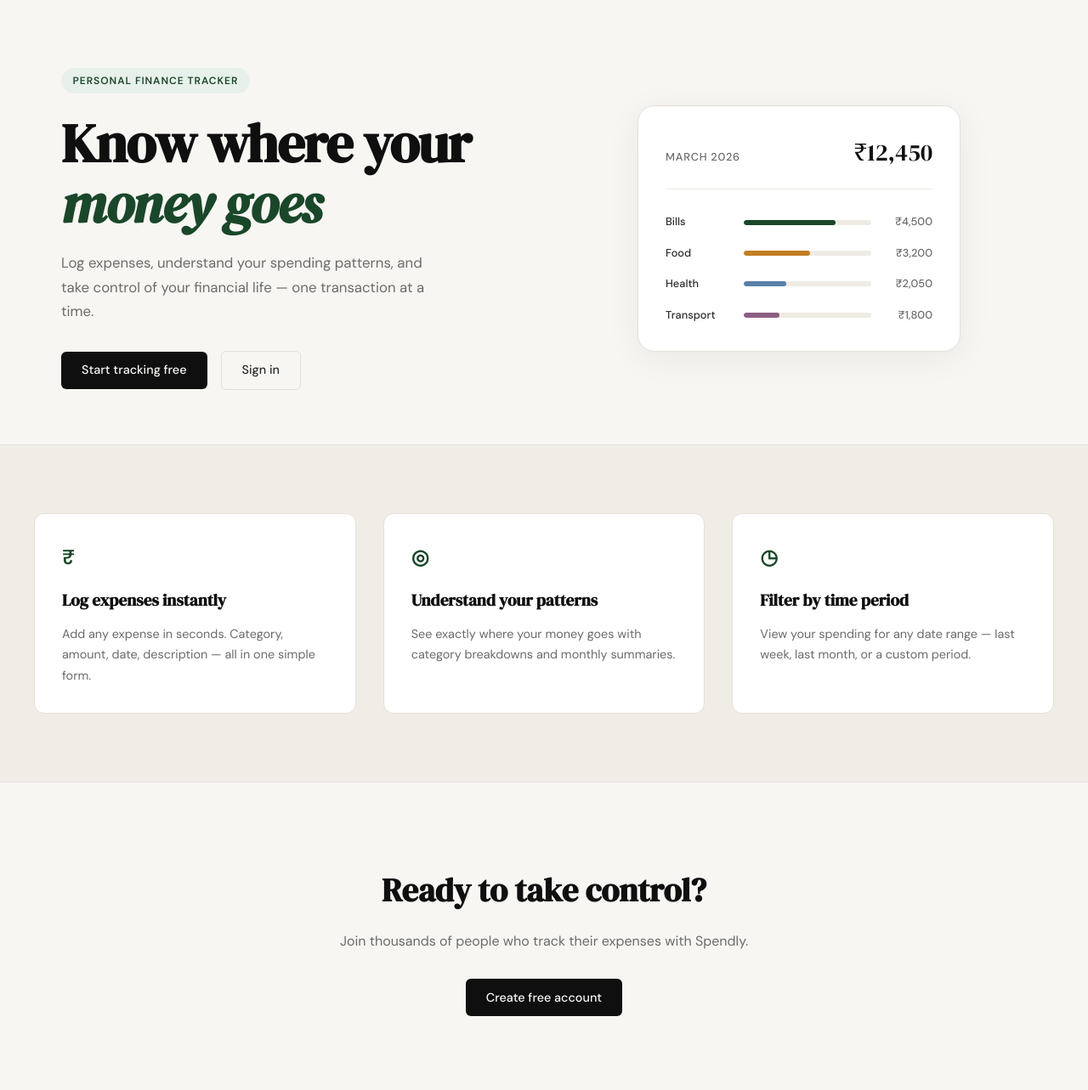
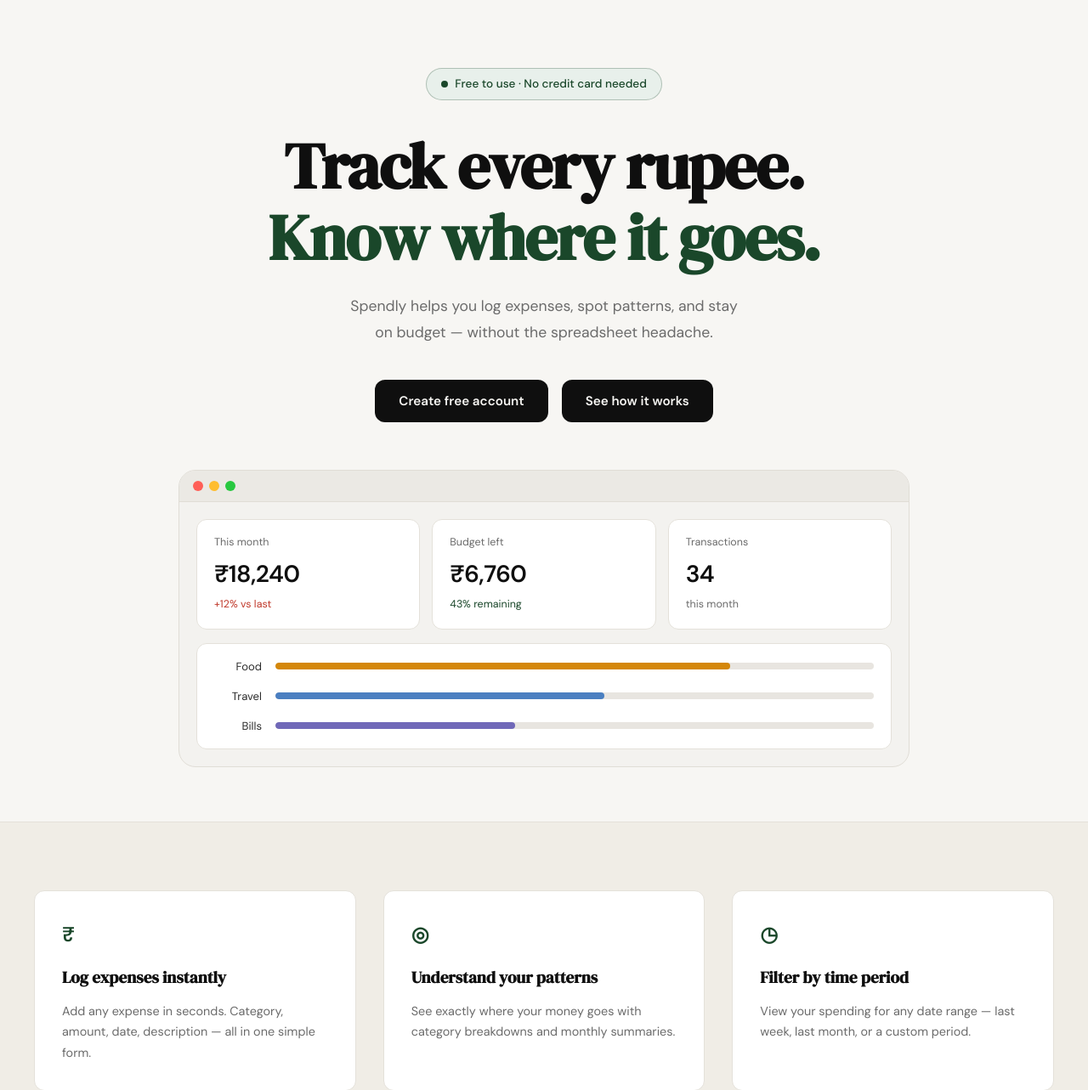
Before and after one commit to ShravanNaik/spendly, a Flask app: page / in a window 1280 px wide. Shown: the part 61-1344 px from the top of the page at 85% size. Run offline with Flask 3, Linux system fonts and the light colour scheme.

Commit message:
landing: redesign hero section with centered layout and dashboard mock

```diff
--- /dev/null
+++ b/static/css/landing.css
@@ -0,0 +1,204 @@
+/* ------------------------------------------------------------------ */
+/* Landing page — hero                                                 */
+/* ------------------------------------------------------------------ */
+
+.lp-hero {
+    padding: 5rem 2rem 4rem;
+    text-align: center;
+}
+
+.lp-hero-inner {
+    max-width: 860px;
+    margin: 0 auto;
+}
+
+/* Badge */
+.lp-badge {
+    display: inline-flex;
+    align-items: center;
+    gap: 0.5rem;
+    background: var(--accent-light);
+    border: 1px solid rgba(26, 71, 42, 0.28);
+    border-radius: 999px;
+    padding: 0.45rem 1.1rem;
+    font-size: 0.85rem;
+    font-weight: 500;
+    color: var(--accent);
+    margin-bottom: 2.25rem;
+}
+
+.lp-badge-dot {
+    width: 8px;
+    height: 8px;
+    border-radius: 50%;
+    background: var(--accent);
+    flex-shrink: 0;
+}
+
+/* Title */
+.lp-title {
+    font-family: var(--font-display);
+    font-size: clamp(3rem, 6vw, 4.75rem);
+    line-height: 1.1;
+    letter-spacing: -0.02em;
+    color: var(--ink);
+    margin-bottom: 1.5rem;
+}
+
+.lp-title-accent {
+    color: var(--accent);
+    display: block;
+}
+
+/* Subtitle */
+.lp-subtitle {
+    font-size: 1.1rem;
+    color: var(--ink-muted);
+    line-height: 1.75;
+    max-width: 580px;
+    margin: 0 auto 2.5rem;
+}
+
+/* Buttons */
+.lp-actions {
+    display: flex;
+    justify-content: center;
+    gap: 1rem;
+    margin-bottom: 3.5rem;
+}
+
+.lp-btn {
+    display: inline-block;
+    background: var(--ink);
+    color: var(--paper);
+    padding: 0.8rem 1.75rem;
+    border-radius: var(--radius-md);
+    font-size: 0.95rem;
+    font-weight: 600;
+    text-decoration: none;
+    transition: background 0.2s;
+}
+
+.lp-btn:hover { background: var(--accent); }
+
+/* Dashboard mock */
+.lp-dashboard {
+    background: #f3f2ef;
+    border: 1px solid #e0ddd6;
+    border-radius: var(--radius-lg);
+    overflow: hidden;
+    text-align: left;
+}
+
+.lp-titlebar {
+    display: flex;
+    align-items: center;
+    gap: 0.45rem;
+    padding: 0.75rem 1rem;
+    background: #ebe9e4;
+    border-bottom: 1px solid #e0ddd6;
+}
+
+.lp-dot {
+    width: 12px;
+    height: 12px;
+    border-radius: 50%;
+}
+
+.lp-dot-red    { background: #ff5f57; }
+.lp-dot-yellow { background: #ffbd2e; }
+.lp-dot-green  { background: #28c840; }
+
+.lp-dash-body {
+    padding: 1.25rem;
+    display: flex;
+    flex-direction: column;
+    gap: 1rem;
+}
+
+/* Stat cards */
+.lp-stats {
+    display: grid;
+    grid-template-columns: repeat(3, 1fr);
+    gap: 0.875rem;
+}
+
+.lp-stat-card {
+    background: #ffffff;
+    border: 1px solid #e4e1da;
+    border-radius: var(--radius-md);
+    padding: 1.1rem 1.25rem;
+}
+
+.lp-stat-label {
+    font-size: 0.78rem;
+    color: var(--ink-muted);
+    margin-bottom: 0.3rem;
+}
+
+.lp-stat-value {
+    font-size: 1.75rem;
+    font-weight: 700;
+    color: var(--ink);
+    letter-spacing: -0.02em;
+    margin-bottom: 0.2rem;
+}
+
+.lp-stat-sub {
+    font-size: 0.78rem;
+    color: var(--ink-muted);
+}
+
+.lp-sub-danger  { color: var(--danger); }
+.lp-sub-success { color: var(--accent); }
+
+/* Category bars */
+.lp-bars {
+    background: #ffffff;
+    border: 1px solid #e4e1da;
+    border-radius: var(--radius-md);
+    padding: 1rem 1.25rem;
+    display: flex;
+    flex-direction: column;
+    gap: 0.875rem;
+}
+
+.lp-bar-row {
+    display: grid;
+    grid-template-columns: 56px 1fr;
+    align-items: center;
+    gap: 1rem;
+}
+
+.lp-bar-label {
+    font-size: 0.82rem;
+    color: var(--ink-soft);
+    text-align: right;
+}
+
+.lp-bar-track {
+    height: 8px;
+    background: #e8e5e0;
+    border-radius: 999px;
+    overflow: hidden;
+}
+
+.lp-bar-fill {
+    height: 100%;
+    border-radius: 999px;
+}
+
+.lp-bar-amber  { background: #d4870a; }
+.lp-bar-blue   { background: #4a7fc1; }
+.lp-bar-indigo { background: #7068b8; }
+
+/* Responsive */
+@media (max-width: 700px) {
+    .lp-stats { grid-template-columns: 1fr; }
+    .lp-subtitle br { display: none; }
+}
+
+@media (max-width: 480px) {
+    .lp-actions { flex-direction: column; align-items: center; }
+    .lp-btn { width: 100%; text-align: center; }
+}
--- a/templates/landing.html
+++ b/templates/landing.html
@@ -2,62 +2,82 @@
 
 {% block title %}Spendly — Track Every Rupee{% endblock %}
 
+{% block head %}
+<link rel="stylesheet" href="{{ url_for('static', filename='css/landing.css') }}">
+{% endblock %}
+
 {% block content %}
 
-<section class="hero">
-    <div class="hero-inner">
-        <div class="hero-badge">Personal Finance Tracker</div>
-        <h1 class="hero-title">
-            Know where your<br>
-            <em>money goes</em>
+<section class="lp-hero">
+    <div class="lp-hero-inner">
+
+        <div class="lp-badge">
+            <span class="lp-badge-dot"></span>
+            Free to use · No credit card needed
+        </div>
+
+        <h1 class="lp-title">
+            Track every rupee.<br>
+            <span class="lp-title-accent">Know where it goes.</span>
         </h1>
-        <p class="hero-subtitle">
-            Log expenses, understand your spending patterns,
-            and take control of your financial life —
-            one transaction at a time.
+
+        <p class="lp-subtitle">
+            Spendly helps you log expenses, spot patterns, and stay<br>
+            on budget — without the spreadsheet headache.
         </p>
-        <div class="hero-actions">
-            <a href="{{ url_for('register') }}" class="btn-primary">Start tracking free</a>
-            <a href="{{ url_for('login') }}" class="btn-ghost">Sign in</a>
+
+        <div class="lp-actions">
+            <a href="{{ url_for('register') }}" class="lp-btn">Create free account</a>
+            <a href="#" class="lp-btn">See how it works</a>
         </div>
-    </div>
-    <div class="hero-visual">
-        <div class="mock-card">
-            <div class="mock-card-header">
-                <span class="mock-label">March 2026</span>
-                <span class="mock-total">₹12,450</span>
+
+        <div class="lp-dashboard">
+            <div class="lp-titlebar">
+                <span class="lp-dot lp-dot-red"></span>
+                <span class="lp-dot lp-dot-yellow"></span>
+                <span class="lp-dot lp-dot-green"></span>
             </div>
-            <div class="mock-bars">
-                <div class="mock-bar-row">
-                    <span class="mock-cat">Bills</span>
-                    <div class="mock-bar-track">
-                        <div class="mock-bar" style="width: 72%"></div>
+            <div class="lp-dash-body">
+                <div class="lp-stats">
+                    <div class="lp-stat-card">
+                        <p class="lp-stat-label">This month</p>
+                        <p class="lp-stat-value">₹18,240</p>
+                        <p class="lp-stat-sub lp-sub-danger">+12% vs last</p>
                     </div>
-                    <span class="mock-amt">₹4,500</span>
+                    <div class="lp-stat-card">
+                        <p class="lp-stat-label">Budget left</p>
+                        <p class="lp-stat-value">₹6,760</p>
+                        <p class="lp-stat-sub lp-sub-success">43% remaining</p>
+                    </div>
+                    <div class="lp-stat-card">
+                        <p class="lp-stat-label">Transactions</p>
+                        <p class="lp-stat-value">34</p>
+                        <p class="lp-stat-sub">this month</p>
+                    </div>
                 </div>
-                <div class="mock-bar-row">
-                    <span class="mock-cat">Food</span>
-                    <div class="mock-bar-track">
-                        <div class="mock-bar mock-bar-2" style="width: 52%"></div>
+                <div class="lp-bars">
+                    <div class="lp-bar-row">
+                        <span class="lp-bar-label">Food</span>
+                        <div class="lp-bar-track">
+                            <div class="lp-bar-fill lp-bar-amber" style="width: 76%"></div>
+                        </div>
                     </div>
-                    <span class="mock-amt">₹3,200</span>
-                </div>
-                <div class="mock-bar-row">
-                    <span class="mock-cat">Health</span>
-                    <div class="mock-bar-track">
-                        <div class="mock-bar mock-bar-3" style="width: 33%"></div>
+                    <div class="lp-bar-row">
+                        <span class="lp-bar-label">Travel</span>
+                        <div class="lp-bar-track">
+                            <div class="lp-bar-fill lp-bar-blue" style="width: 55%"></div>
+                        </div>
                     </div>
-                    <span class="mock-amt">₹2,050</span>
-                </div>
-                <div class="mock-bar-row">
-                    <span class="mock-cat">Transport</span>
-                    <div class="mock-bar-track">
-                        <div class="mock-bar mock-bar-4" style="width: 28%"></div>
+                    <div class="lp-bar-row">
+                        <span class="lp-bar-label">Bills</span>
+                        <div class="lp-bar-track">
+                            <div class="lp-bar-fill lp-bar-indigo" style="width: 40%"></div>
+                        </div>
                     </div>
-                    <span class="mock-amt">₹1,800</span>
                 </div>
             </div>
         </div>
+
     </div>
 </section>
 
```
